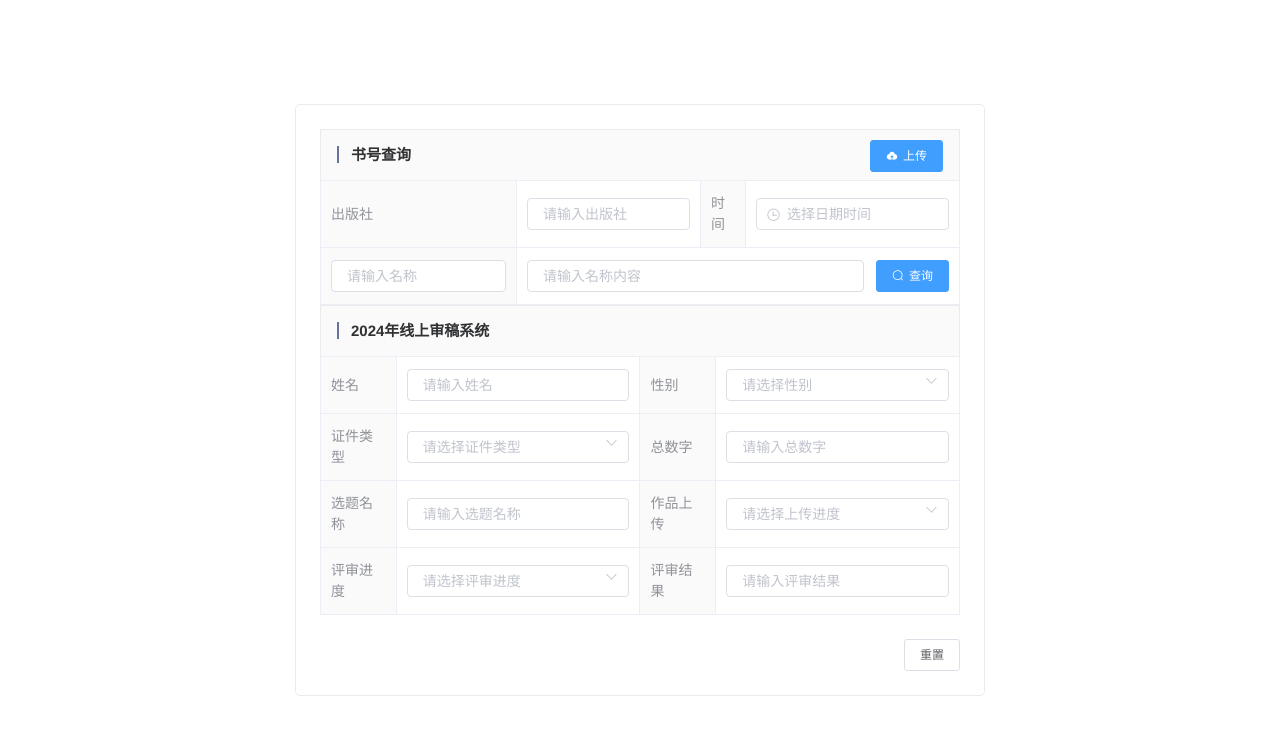
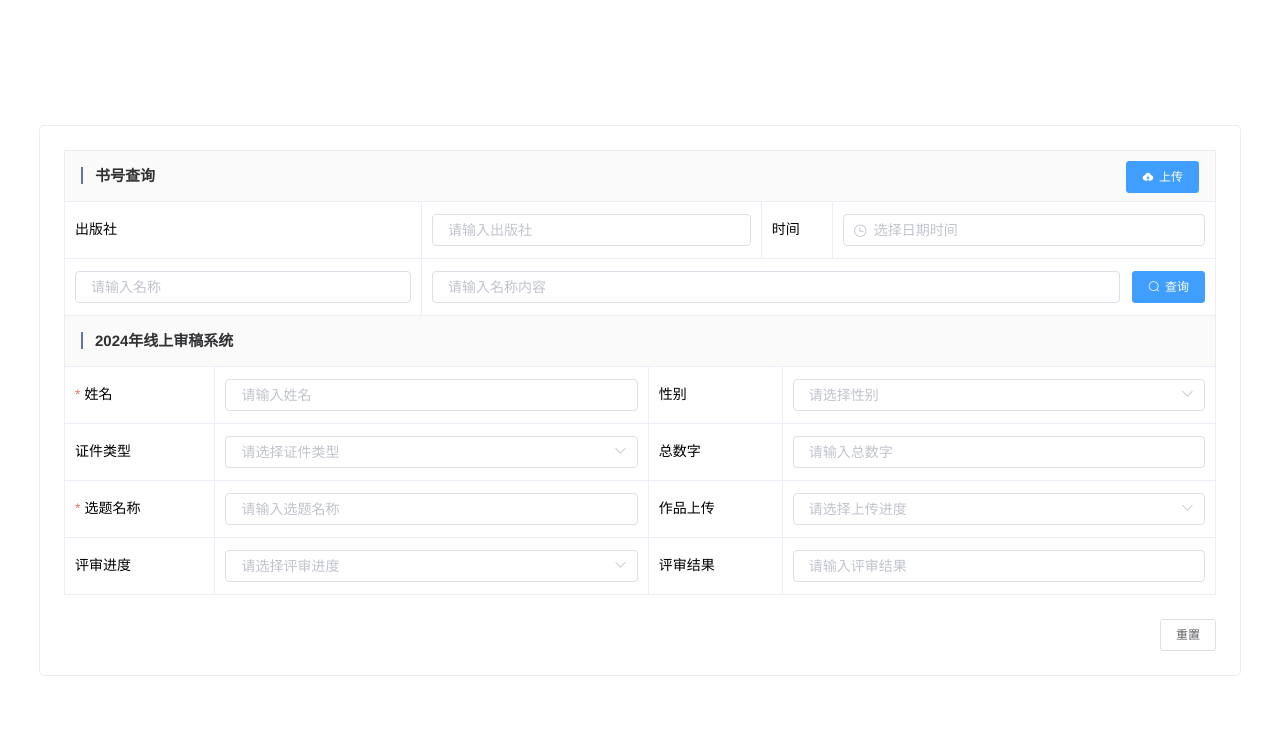
Before and after one commit to liuxiaoning951026/book_publish, a Vue app in the folder book_publish/: page /#/ in a window 1280 px wide. Shown: the top 734 px of the page. Built offline with nearby package versions, Linux system fonts and the light colour scheme.

Commit message:
fix(书号查询): 增加必填效果

```diff
--- a/book_publish/src/components/HelloWorld.vue
+++ b/book_publish/src/components/HelloWorld.vue
@@ -51,13 +51,16 @@
         </el-descriptions-item>
       </el-descriptions>
 
-      <el-descriptions :column="2" border>
+      <el-descriptions :column="2" border class="des-2">
         <template slot="title">
           <span style="padding-left: 12px; border-left: 2px solid #64739d"
             >2024年{{ input1 }}线上审稿系统</span
           ></template
         >
-        <el-descriptions-item label="姓名">
+        <el-descriptions-item label="">
+          <template slot="label">
+            <span class="nameStr">姓名</span>
+          </template>
           <el-input v-model.trim="input4" placeholder="请输入姓名"></el-input>
         </el-descriptions-item>
         <el-descriptions-item label="性别">
@@ -87,7 +90,10 @@
           <el-input v-model.trim="input5" placeholder="请输入总数字"></el-input>
         </el-descriptions-item>
 
-        <el-descriptions-item label="选题名称">
+        <el-descriptions-item label="">
+          <template slot="label">
+            <span class="nameStr">选题名称</span>
+          </template>
           <el-input
             v-model.trim="input6"
             placeholder="请输入选题名称"
@@ -182,7 +188,7 @@ export default {
 .container {
   border: 1px solid #ebebeb;
   height: auto;
-  width: 50%;
+  width: 90%;
   padding: 24px;
   display: flex;
   flex-direction: column;
@@ -216,9 +222,24 @@ export default {
   line-height: 32px;
 }
 
-.timer {
-  .el-input__icon {
-    line-height: 32px;
+.el-input__icon {
+  line-height: 32px;
+}
+.el-descriptions-item__label.is-bordered-label {
+  background: #ffffff;
+}
+.des-2 {
+  .el-descriptions__header {
+    border-top: none;
   }
 }
+
+.el-descriptions-item__label.is-bordered-label {
+  color: #000000;
+}
+.nameStr::before {
+  content: "*";
+  color: #f56c6c;
+  margin-right: 4px;
+}
 </style>
```
Also changed, not shown: 1 other file (tests, documents, lock files or other folders).
